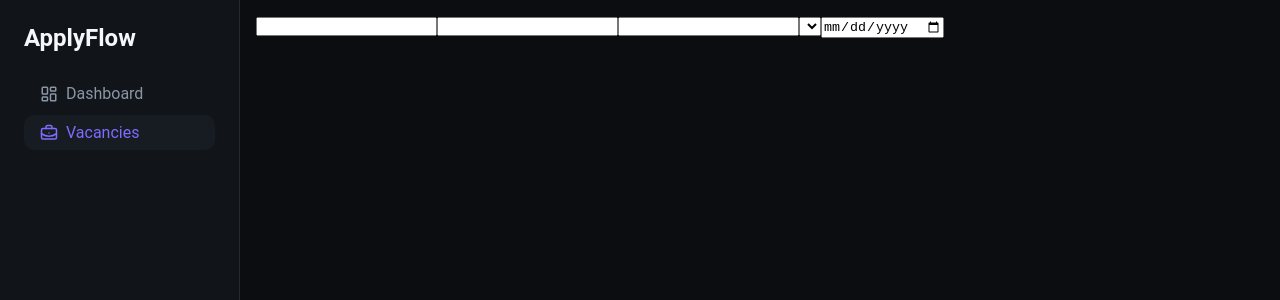
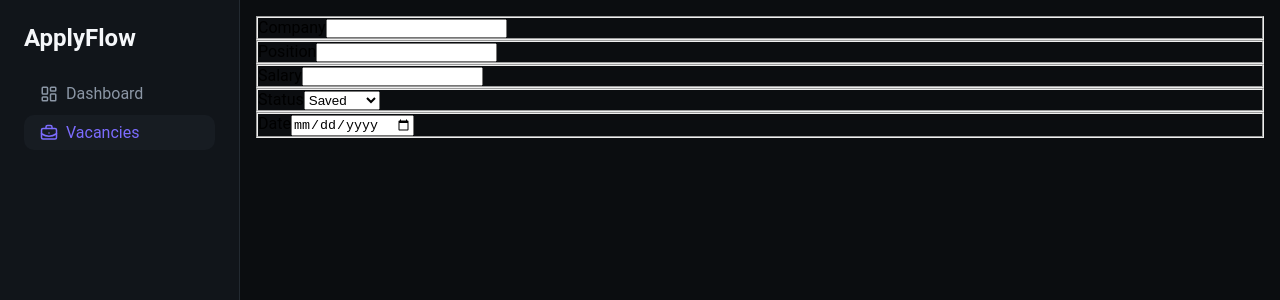
Before and after one commit to SHADrussed/apply-flow, a React (Vite) app: page /vacancies/new in a window 1280 px wide. Shown: the top 300 px of the page. Built offline with nearby package versions, Linux system fonts and the light colour scheme.

Commit message:
CreateVacancyPage: wrap form

```diff
--- a/src/pages/CreateVacancyPage.jsx
+++ b/src/pages/CreateVacancyPage.jsx
@@ -1,6 +1,13 @@
 import { useState } from "react";
-import { Input, Select } from "./CreateVacancyPage.styled";
-import { Page } from "./VacancyDetailsPage.styled";
+import {
+  Field,
+  Form,
+  Input,
+  Label,
+  Page,
+  Select,
+} from "./CreateVacancyPage.styled";
+import { statuses } from "../data/vacancies";
 
 export default function CreateVacancyPage() {
   const [formData, setFormData] = useState({
@@ -22,20 +29,51 @@ export default function CreateVacancyPage() {
 
   return (
     <Page>
-      <Input name="company" value={formData.company} onChange={handleChange} />
+      <Form onSubmit={""}>
+        <Field>
+          <Label>Company</Label>
+          <Input
+            name="company"
+            value={formData.company}
+            onChange={handleChange}
+          />
+        </Field>
+        <Field>
+          <Label>Position</Label>
           <Input
             name="position"
             value={formData.position}
             onChange={handleChange}
           />
-      <Input name="salary" value={formData.salary} onChange={handleChange} />
-      <Select name="status" value={formData.status} onChange={handleChange} />
+        </Field>
+        <Field>
+          <Label>Salary</Label>
+          <Input
+            name="salary"
+            value={formData.salary}
+            onChange={handleChange}
+          />
+        </Field>
+        <Field>
+          <Label>Status</Label>
+          <Select name="status" value={formData.status} onChange={handleChange}>
+            {statuses.map((status) => (
+              <option key={status} value={status}>
+                {status}
+              </option>
+            ))}
+          </Select>
+        </Field>
+        <Field>
+          <Label>Date</Label>
           <Input
             type="date"
             name="date"
             value={formData.date}
             onChange={handleChange}
           />
+        </Field>
+      </Form>
     </Page>
   );
 }
--- a/src/pages/CreateVacancyPage.styled.js
+++ b/src/pages/CreateVacancyPage.styled.js
@@ -7,6 +7,12 @@ export const Page = styled.div`
   padding: ${theme.spacing.md};
 `;
 
+export const Form = styled.form``;
+
+export const Field = styled.fieldset``;
+
+export const Label = styled.label``;
+
 export const Input = styled.input``;
 
 export const Select = styled.select``;
```
Lines whose indentation alone changed are shown as unchanged.
